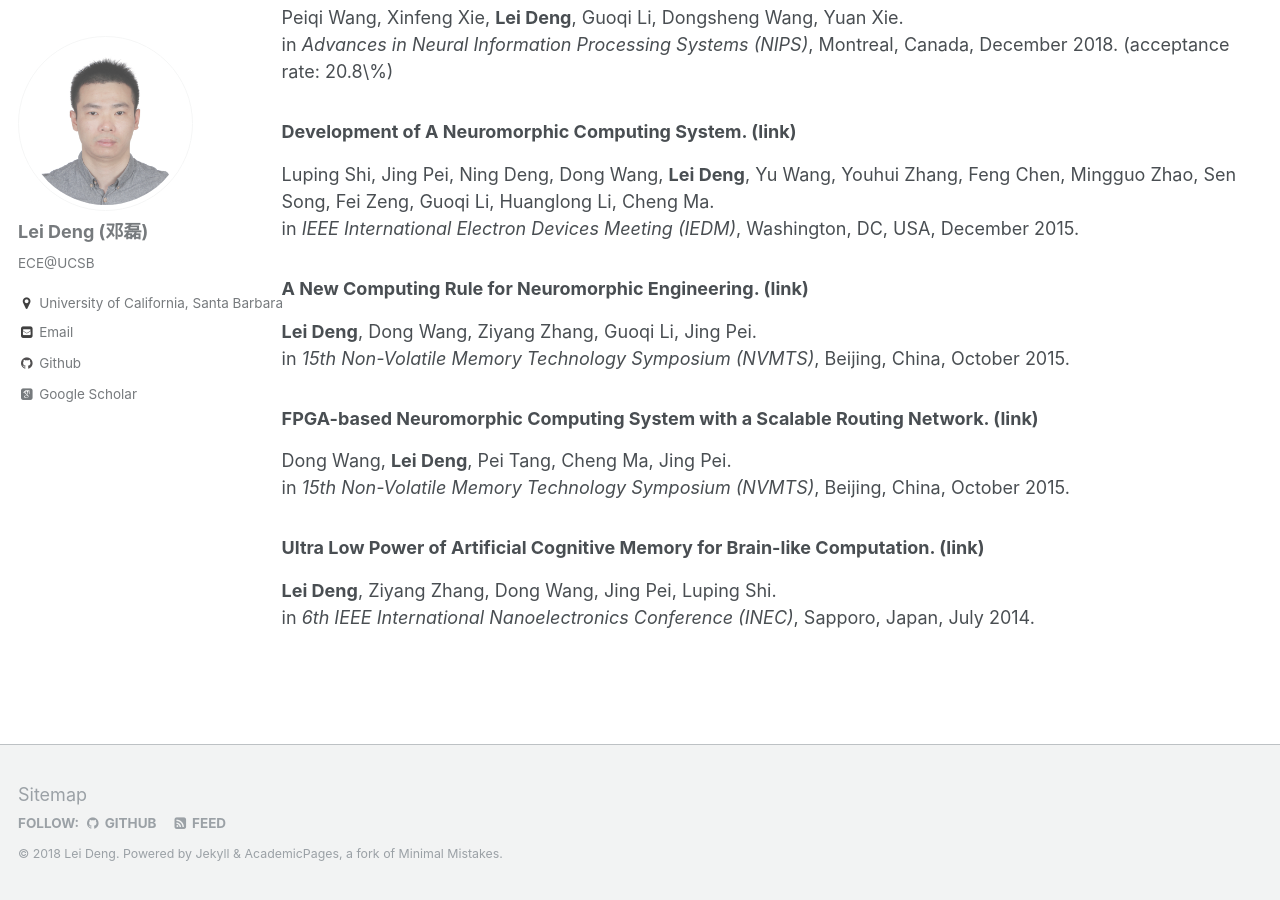
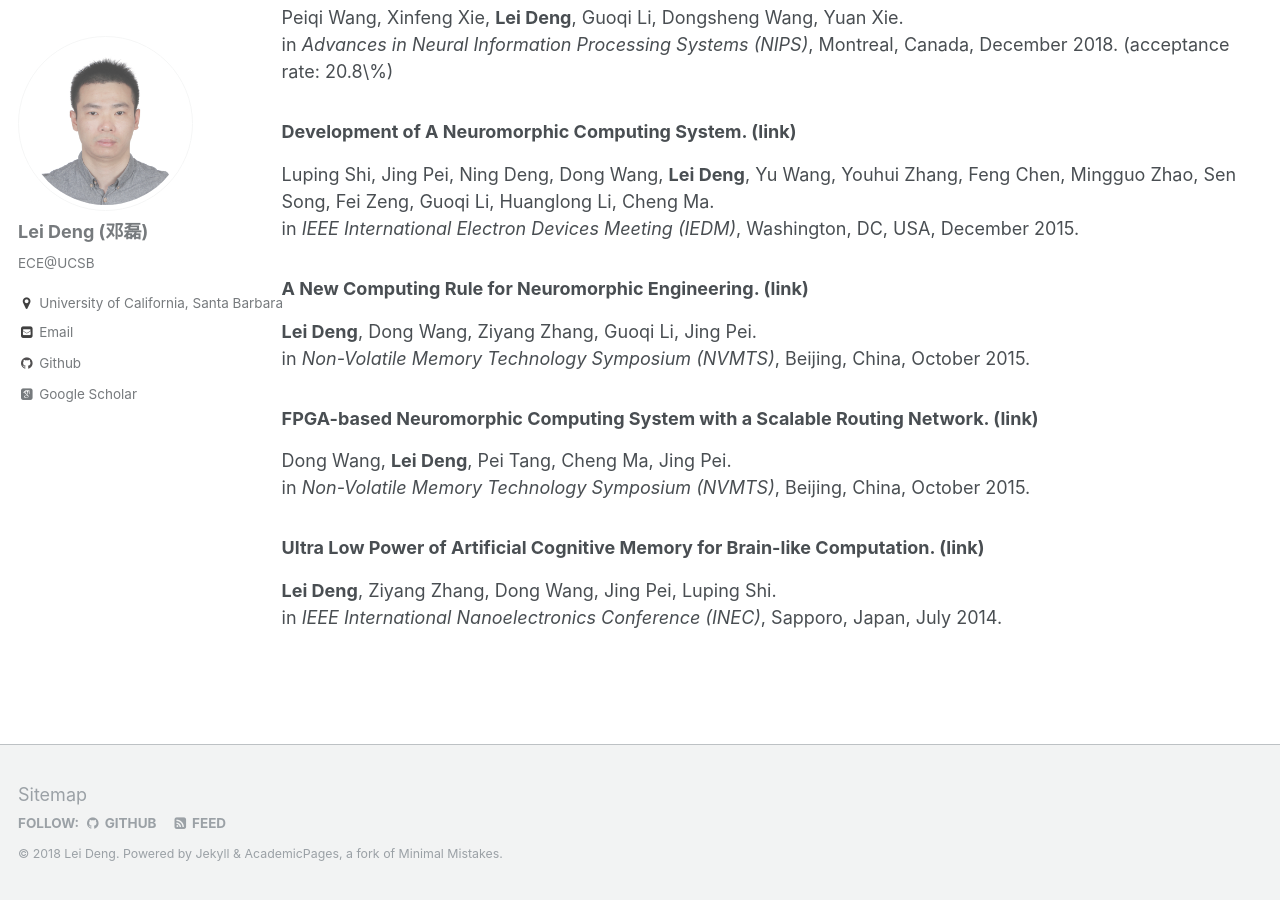
Before and after one commit to dllfei/dllfei.github.io, a Jekyll site: the page built from _pages/publications.md, in a window 1280 px wide and 900 px high, scrolled down 3090 px. Built offline with Jekyll 4.4.1, drawn with Linux system fonts in a browser that asks for light colours; some web fonts are replaced.

Commit message:
Update publications.md

```diff
--- a/_pages/publications.md
+++ b/_pages/publications.md
@@ -97,12 +97,12 @@ in *IEEE International Electron Devices Meeting (IEDM)*, Washington, DC, USA, De
 
 ### A New Computing Rule for Neuromorphic Engineering. ([link](https://ieeexplore.ieee.org/abstract/document/7457497/)) <br />
 **Lei Deng**, Dong Wang, Ziyang Zhang, Guoqi Li, Jing Pei. <br />
-in *15th Non-Volatile Memory Technology Symposium (NVMTS)*, Beijing, China, October 2015.
+in *Non-Volatile Memory Technology Symposium (NVMTS)*, Beijing, China, October 2015.
 
 ### FPGA-based Neuromorphic Computing System with a Scalable Routing Network. ([link](https://ieeexplore.ieee.org/abstract/document/7457432/)) <br />
 Dong Wang, **Lei Deng**, Pei Tang, Cheng Ma, Jing Pei. <br />
-in *15th Non-Volatile Memory Technology Symposium (NVMTS)*, Beijing, China, October 2015.
+in *Non-Volatile Memory Technology Symposium (NVMTS)*, Beijing, China, October 2015.
 
 ### Ultra Low Power of Artificial Cognitive Memory for Brain-like Computation. ([link](https://ieeexplore.ieee.org/abstract/document/7460428/)) <br />
 **Lei Deng**, Ziyang Zhang, Dong Wang, Jing Pei, Luping Shi. <br />
-in *6th IEEE International Nanoelectronics Conference (INEC)*, Sapporo, Japan, July 2014.
+in *IEEE International Nanoelectronics Conference (INEC)*, Sapporo, Japan, July 2014.
```
